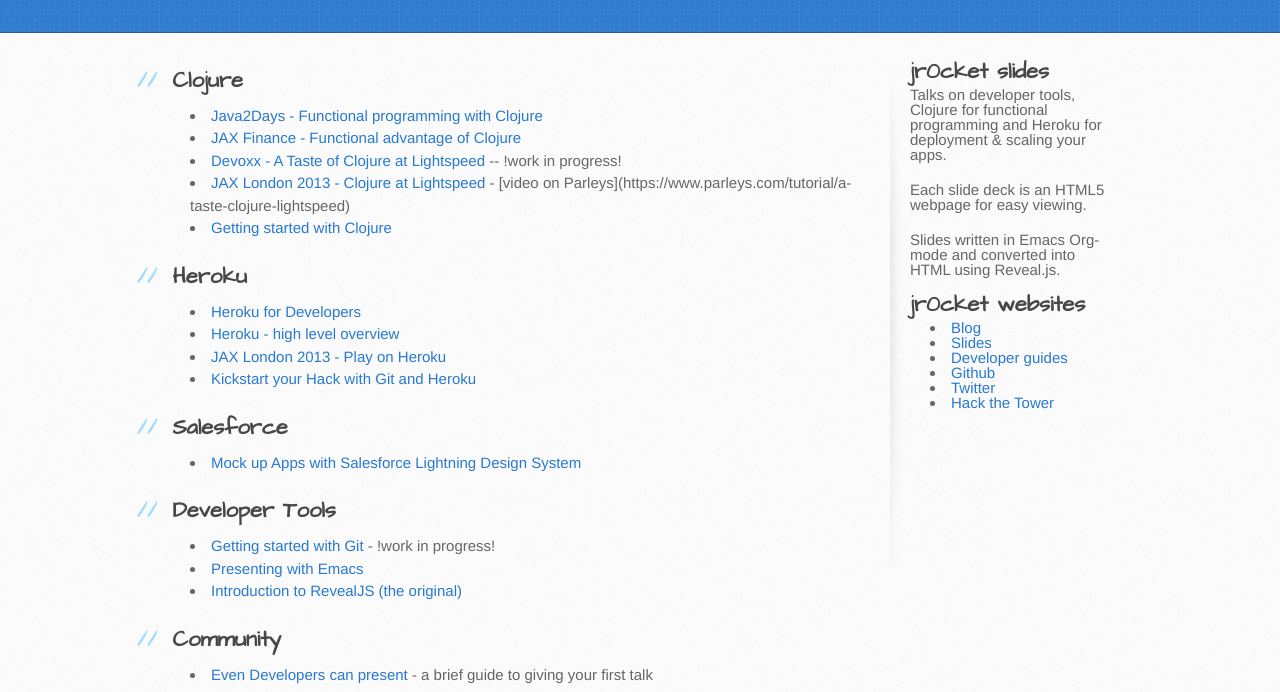
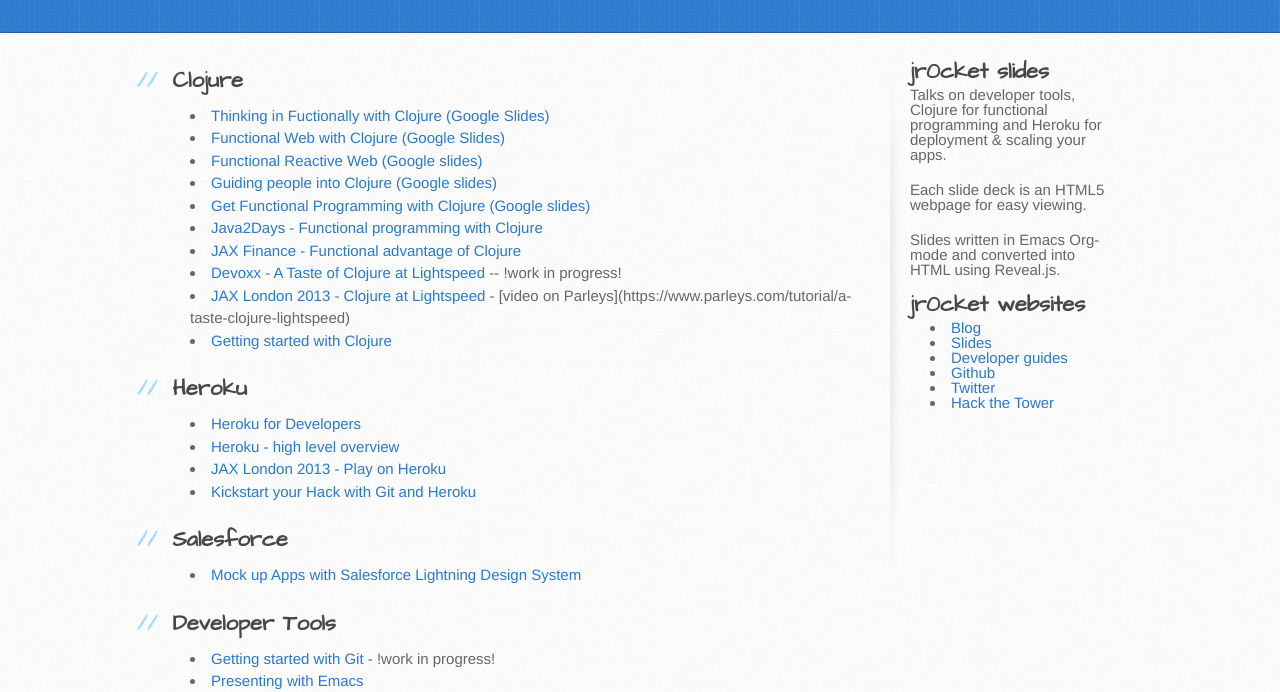
Before and after one commit to practicalli-johnny/slides, a plain HTML site: page index.html in a window 1280 px wide. Shown: the part 126-818 px from the top of the page. Drawn offline with Linux system fonts and the light colour scheme.

Commit message:
Added Google Slides based Clojure presentations

```diff
--- a/index.html
+++ b/index.html
@@ -32,7 +32,15 @@
 <h2>
 <a name="current-presentations" class="anchor" href="#current-presentations"><span class="octicon octicon-link"></span></a>Clojure</h2>
 
+
+
 <ul>
+
+<li><a href="https://docs.google.com/presentation/d/e/2PACX-1vQkZLIX7xg4b3JuLUTrl4TwyHECMVo-WV8jdlDQrxEsvujPF3REbbM8_9hlqdjuaoAe78WJxYwliske/pub?start=false&loop=false&delayms=3000">Thinking in Fuctionally with Clojure (Google Slides)</a></li>
+<li><a href="https://docs.google.com/presentation/d/e/2PACX-1vTaf336n80bLp1zVjsME_2px4KIYdlsLmNN06YncGQedgRJIMAw94e6QKnPsR-B_ljB0c8ymVtWCaRx/pub?start=false&loop=false&delayms=3000">Functional Web with Clojure (Google Slides)</a>
+<li><a href="https://docs.google.com/presentation/d/e/2PACX-1vQlLeDI4g7W8mL4bPYIs09SDrXJ3NfSL0oQVVnTy0Jxng7Bwsbd3v0H9iNsRzTSXWYr6lbjiWDzHLx6/pub?start=false&loop=false&delayms=3000">Functional Reactive Web (Google slides)</a>
+<li><a href="https://docs.google.com/presentation/d/e/2PACX-1vTFgQY2BLjFP0eCIFIgZGm7ZZHtmnMgEwEdQY7sCI9rSS1G4iEiGfnCHot3EbJA4knn49VwTG8xrAKk/pub?start=false&loop=false&delayms=3000">Guiding people into Clojure (Google slides)</a>
+<li><a href="https://docs.google.com/presentation/d/e/2PACX-1vTOmdvo-_BF4Zw3bcCmTE8N5wb8E-m_nNo8mZtiR9Xgn2N_BnYIJy7igkk9oUdYjwYhFPs6BXCR8uXj/pub?start=false&loop=false&delayms=3000">Get Functional Programming with Clojure (Google slides)</a>
 <li><a href="http://jr0cket.github.io/slides/functional-programming-with-clojure.html">Java2Days - Functional programming with Clojure</a></li>
 <li><a href="http://jr0cket.github.io/slides/functional-advantage-with-clojure.html">JAX Finance - Functional advantage of Clojure</a></li>
 <li><a href="http://jr0cket.github.io/slides/a-taste-of-clojure-at-lightspeed.html">Devoxx - A Taste of Clojure at Lightspeed</a> -- !work in progress!</li>
```
